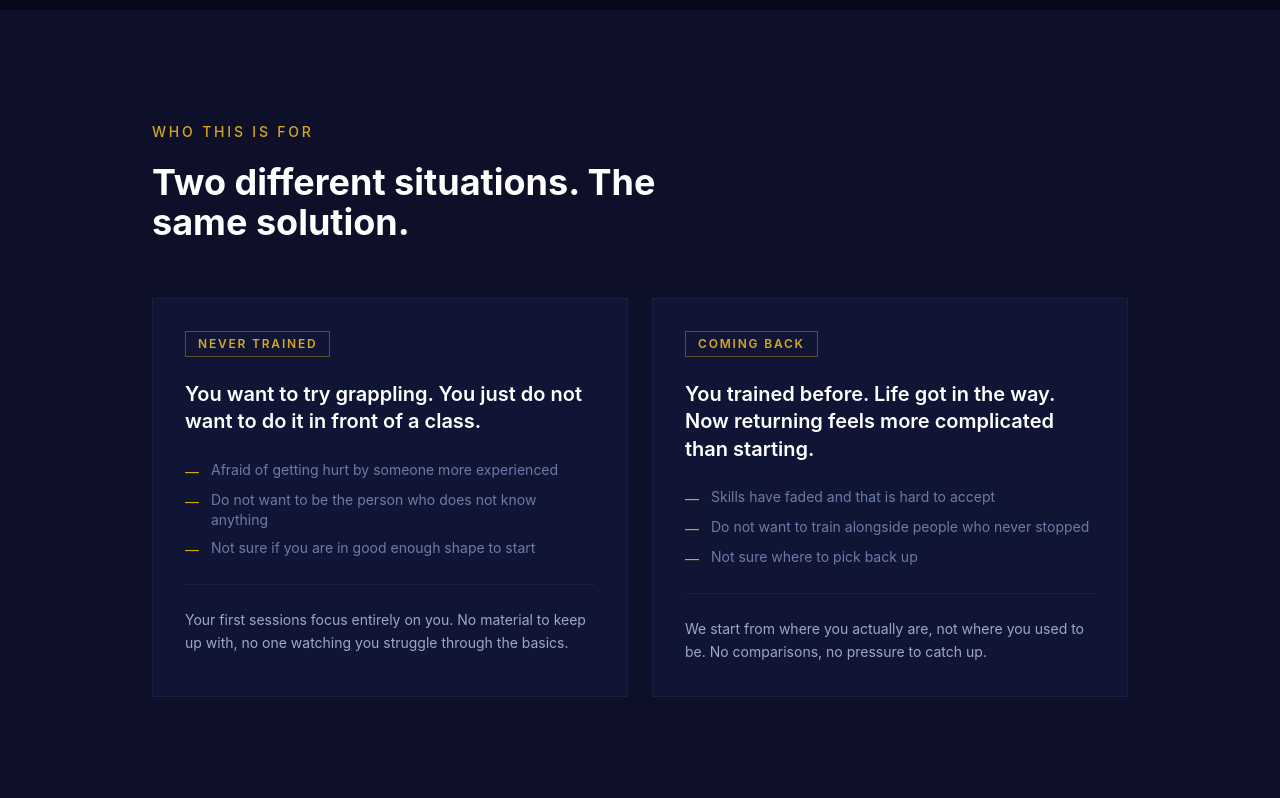
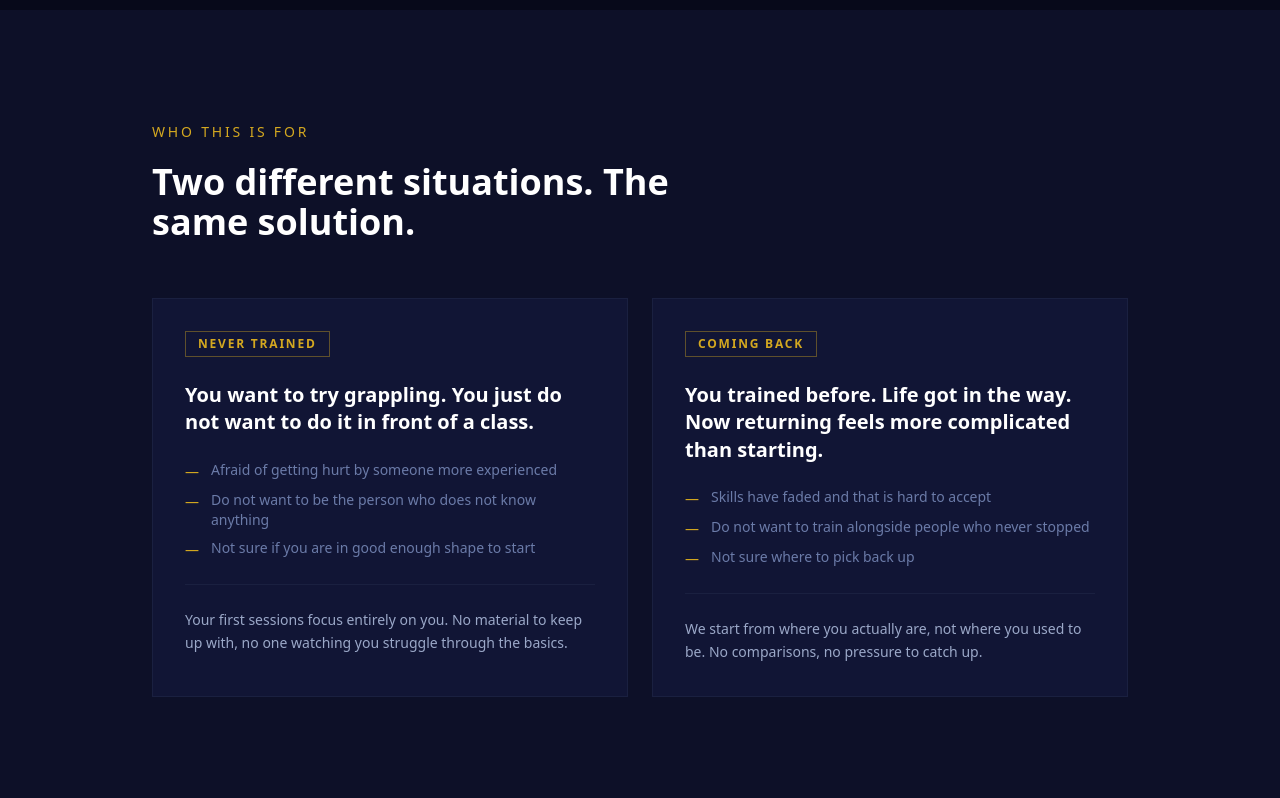
Before and after one commit to erikbsilva/vertex-grappling, a Next.js app: page / in a window 1280 px wide. Shown: the part 2396-3194 px from the top of the page. Built offline with nearby package versions, Linux system fonts and the light colour scheme.

Commit message:
Test: DM Sans font, ease-out animations, glass cards, prefers-reduced-motion

```diff
--- a/app/globals.css
+++ b/app/globals.css
@@ -2,10 +2,18 @@
 @tailwind components;
 @tailwind utilities;
 
-@import url('https://fonts.googleapis.com/css2?family=Inter:wght@300;400;500;600;700&display=swap');
+@import url('https://fonts.googleapis.com/css2?family=DM+Sans:ital,opsz,wght@0,9..40,300;0,9..40,400;0,9..40,500;0,9..40,600;0,9..40,700;1,9..40,400&display=swap');
 
 :root {
-  --font-inter: 'Inter', system-ui, sans-serif;
+  --font-inter: 'DM Sans', system-ui, sans-serif;
+}
+
+@media (prefers-reduced-motion: reduce) {
+  *, *::before, *::after {
+    animation-duration: 0.01ms !important;
+    animation-iteration-count: 1 !important;
+    transition-duration: 0.01ms !important;
+  }
 }
 
 * {
--- a/components/sections/ForWhom.tsx
+++ b/components/sections/ForWhom.tsx
@@ -47,7 +47,7 @@ export default function ForWhom() {
         <div className="grid grid-cols-1 md:grid-cols-2 gap-6">
           {cards.map((card, i) => (
             <Reveal key={card.tag} delay={i * 120} direction={i === 0 ? 'left' : 'right'}>
-              <div className="border border-dark-400 bg-dark-200 p-8 flex flex-col gap-6 h-full">
+              <div className="border border-dark-400 bg-dark-200 p-8 flex flex-col gap-6 h-full backdrop-blur-sm hover:border-sand/30 transition-colors duration-200">
                 <span className="inline-block border border-sand/40 text-sand text-xs font-semibold tracking-[0.15em] uppercase px-3 py-1 self-start">
                   {card.tag}
                 </span>
--- a/components/sections/Solution.tsx
+++ b/components/sections/Solution.tsx
@@ -61,7 +61,7 @@ export default function Solution() {
         <div className="grid grid-cols-1 md:grid-cols-2 gap-6">
           {benefits.map((b, i) => (
             <Reveal key={b.title} delay={i * 80}>
-              <div className="border border-dark-400 bg-dark-100 p-7 hover:border-sand/40 transition-colors duration-300 h-full">
+              <div className="border border-dark-400 bg-dark-100 p-7 hover:border-sand/40 transition-colors duration-200 h-full cursor-default">
                 <span className="text-sand text-xl mb-4 block">{b.icon}</span>
                 <h3 className="text-white font-semibold text-lg mb-2">
                   {b.title}
--- a/components/ui/Reveal.tsx
+++ b/components/ui/Reveal.tsx
@@ -31,7 +31,7 @@ export default function Reveal({
       style={{
         opacity: inView ? 1 : 0,
         transform: inView ? 'none' : translate[direction],
-        transition: `opacity 0.6s ease ${delay}ms, transform 0.6s ease ${delay}ms`,
+        transition: `opacity 0.6s ease-out ${delay}ms, transform 0.6s ease-out ${delay}ms`,
       }}
     >
       {children}
--- a/tailwind.config.ts
+++ b/tailwind.config.ts
@@ -23,7 +23,7 @@ const config: Config = {
         },
       },
       fontFamily: {
-        sans: ['var(--font-inter)', 'system-ui', 'sans-serif'],
+        sans: ['DM Sans', 'var(--font-inter)', 'system-ui', 'sans-serif'],
       },
     },
   },
```
